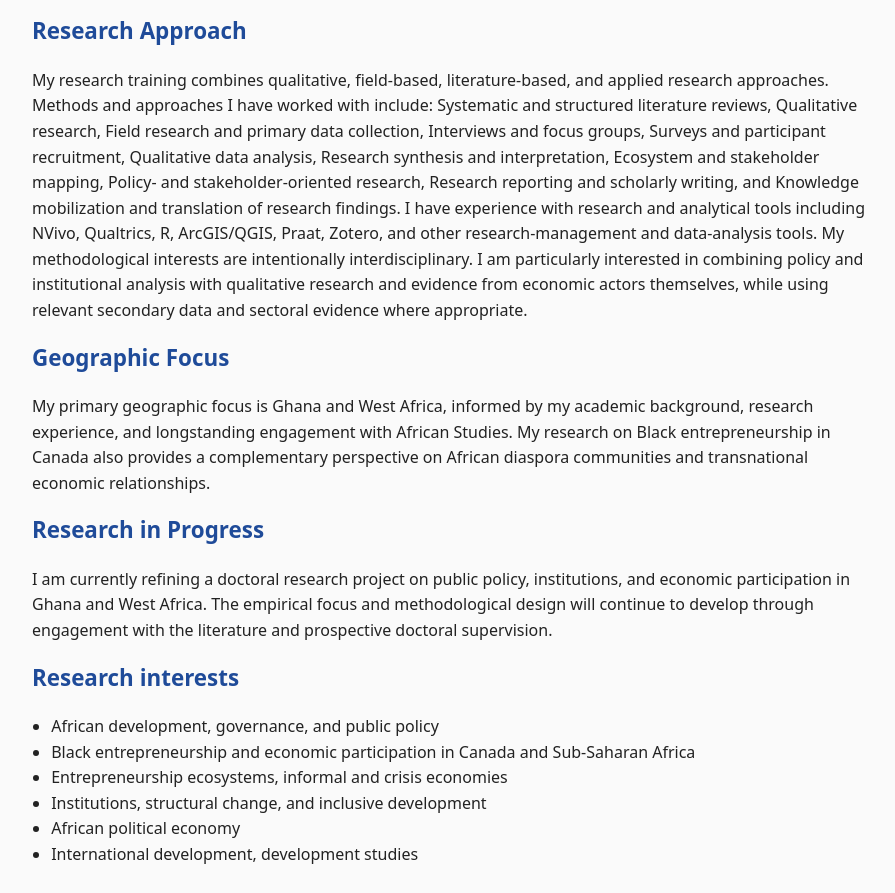
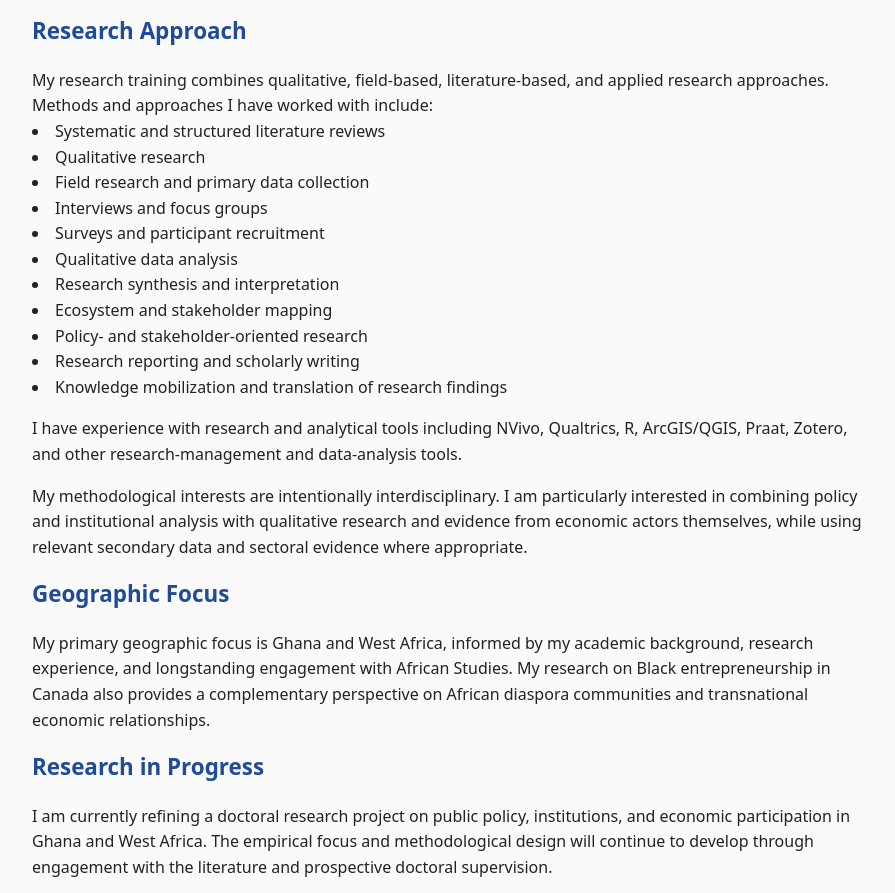
Before and after one commit to QueenDNA/deborahnaaallotey-site, a plain HTML site: page index.html in a window 1280 px wide. Shown: the part 2626-3519 px from the top of the page, without its empty margins (190-1085 px from the left). Drawn offline with Linux system fonts and the light colour scheme.

Commit message:
Update index.html

```diff
--- a/index.html
+++ b/index.html
@@ -265,20 +265,23 @@ My research training combines qualitative, field-based, literature-based, and ap
 
 Methods and approaches I have worked with include:
 
-Systematic and structured literature reviews,
-Qualitative research,
-Field research and primary data collection,
-Interviews and focus groups,
-Surveys and participant recruitment,
-Qualitative data analysis,
-Research synthesis and interpretation,
-Ecosystem and stakeholder mapping,
-Policy- and stakeholder-oriented research,
-Research reporting and scholarly writing,
-and Knowledge mobilization and translation of research findings.
-
+<li>Systematic and structured literature reviews</li>
+<li>Qualitative research</li>
+<li>Field research and primary data collection</li>
+<li>Interviews and focus groups</li>
+<li>Surveys and participant recruitment</li>
+<li>Qualitative data analysis</li>
+<li>Research synthesis and interpretation</li>
+<li>Ecosystem and stakeholder mapping</li>
+<li>Policy- and stakeholder-oriented research</li>
+<li>Research reporting and scholarly writing</li>
+<li>Knowledge mobilization and translation of research findings</li>
+</p>
+        <p>
 I have experience with research and analytical tools including NVivo, Qualtrics, R, ArcGIS/QGIS, Praat, Zotero,
 and other research-management and data-analysis tools.
+          </p>
+        <p>
 My methodological interests are intentionally interdisciplinary.
 I am particularly interested in combining policy and institutional analysis with qualitative research and evidence from economic actors themselves,
 while using relevant secondary data and sectoral evidence where appropriate.
@@ -287,8 +290,8 @@ while using relevant secondary data and sectoral evidence where appropriate.
     <h2>Geographic Focus</h2>
         </p>
         <p>
-My primary geographic focus is Ghana and West Africa, informed by my academic background, research experience, and longstanding engagement with African Studies. My research on Black entrepreneurship in Canada
-also provides a complementary perspective on African diaspora communities and transnational economic relationships.
+My primary geographic focus is Ghana and West Africa, informed by my academic background, research experience, and longstanding engagement with African Studies. My research on
+Black entrepreneurship in Canada also provides a complementary perspective on African diaspora communities and transnational economic relationships.
   </p>
         <p>
      <h2>Research in Progress</h2>
@@ -296,6 +299,8 @@ also provides a complementary perspective on African diaspora communities and tr
         <p>
 I am currently refining a doctoral research project on public policy, institutions, and economic participation in Ghana and West Africa. The empirical focus and methodological design
 will continue to develop through engagement with the literature and prospective doctoral supervision.
+        </p>
+        <p>
 
     <h2>Research interests</h2>
     <ul>
```
